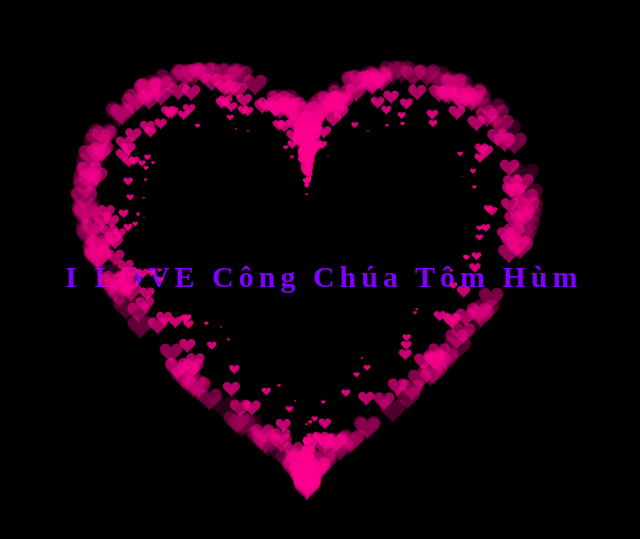
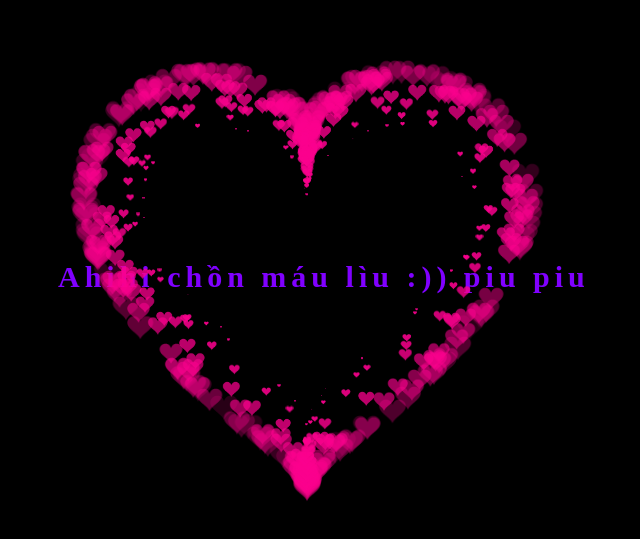
Before and after one commit to Dont4getmeKmA/congchuatomhum, a plain HTML site: page index.html in a window 1280 px wide. Shown: the part 123-662 px from the top of the page, without its empty margins (333-973 px from the left). Drawn offline with Linux system fonts and the light colour scheme.

Commit message:
Update index.html

```diff
--- a/index.html
+++ b/index.html
@@ -49,7 +49,7 @@ canvas {
 
   <canvas id="pinkboard"></canvas>
   <div style="text-align: center; letter-spacing: 5px; font-size: 30px;">
-    <b style='color: 8000ff; text-align: center'>I LOVE Công Chúa Tôm Hùm</b>
+    <b style='color: 8000ff; text-align: center'>Ahihi chồn máu lìu :)) piu piu</b>
   </div>
   <audio controls autoplay hidden>
     <source src="./images/take_me_to_your_heart.mp3" type="audio/mpeg">
```
